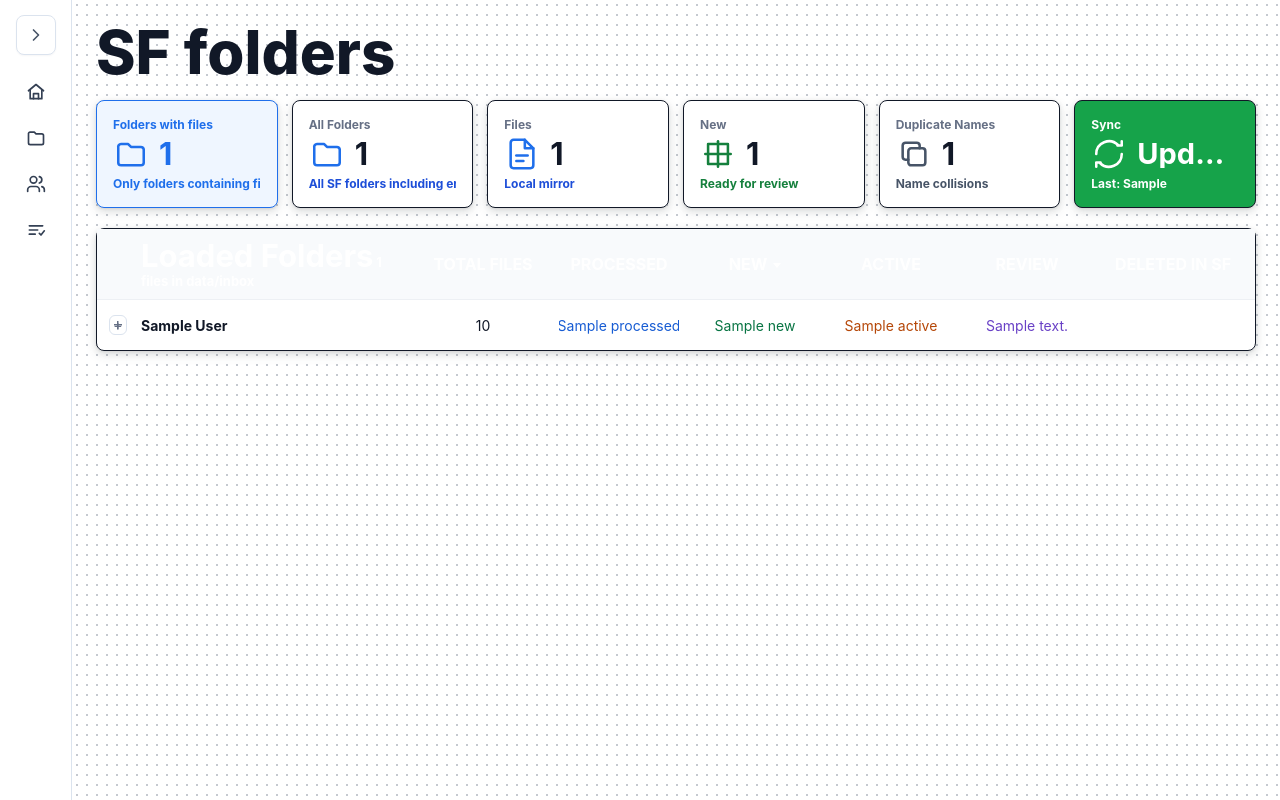
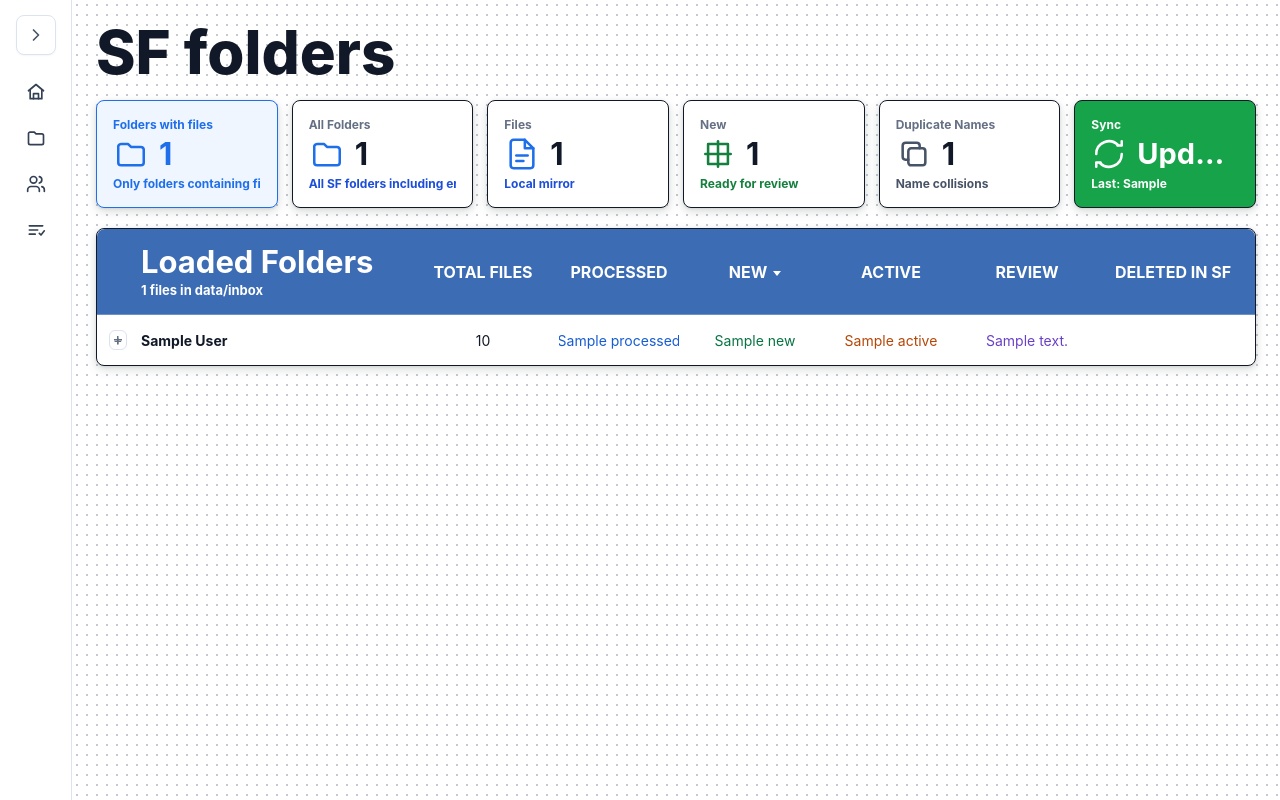
Before and after one commit to d-kulish/testifize, a Django app: template web/pipeline_dashboard/templates/pipeline_dashboard/folders.html in a window 1280 px wide. Run offline with Django 5.2, Linux system fonts and the light colour scheme; data comes from the database, SQL or seed files in the repository; tables that the repository leaves empty hold one stand-in row (values such as "Sample post"); the template is opened without the code that fills it: values that come from a table or form of the project are taken from there, most other values are stand-ins (such as "Sample title", 1, 10 or a date in 2020); data that the repository does not hold is empty.

Commit message:
fix: restore broken cobalt blue header selector after CSS insertion

```diff
--- a/web/pipeline_dashboard/templates/pipeline_dashboard/folders.html
+++ b/web/pipeline_dashboard/templates/pipeline_dashboard/folders.html
@@ -115,6 +115,8 @@
     .folders-mirror .mirror-folder.is-empty .folders-count-cell {
       color: #991b1b;
     }
+
+    .folders-mirror .mirror-head {
       background: #3b6cb4;
       border-bottom: 1px solid rgba(255, 255, 255, 0.25);
       min-height: 86px;
```
